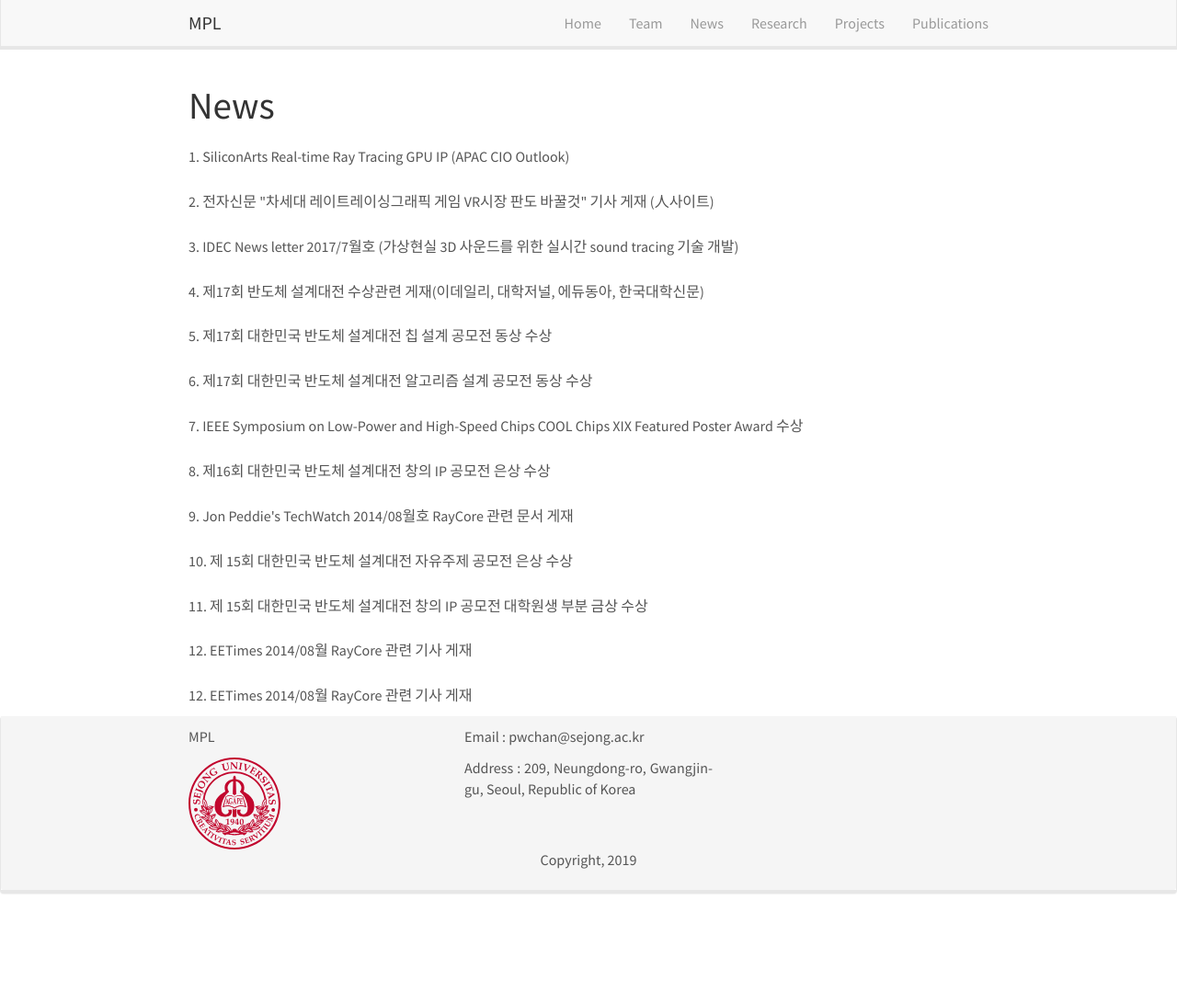
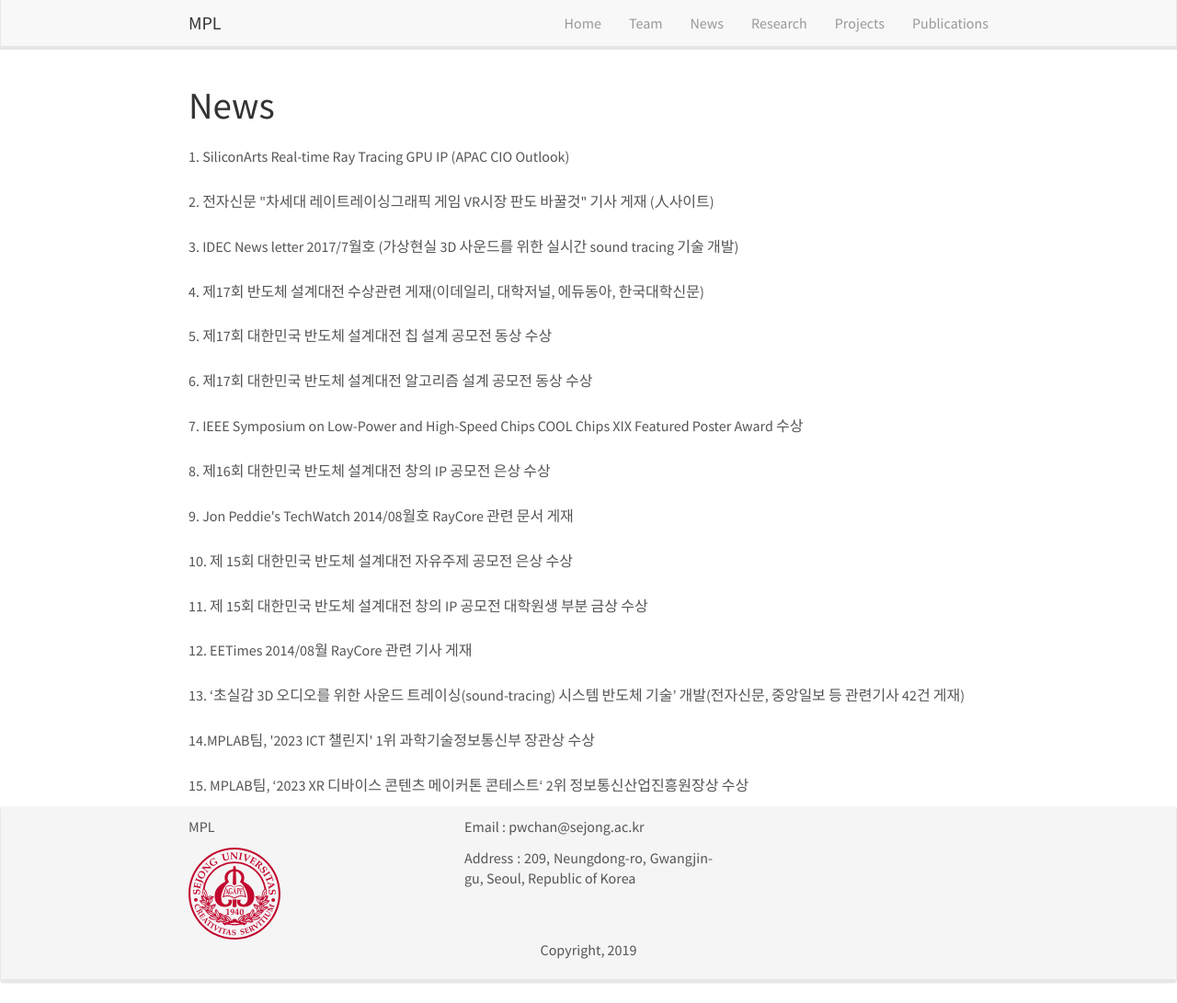
Before and after one commit to MPLRayman/webtest2, a Jekyll site: the page built from _pages/news.html, in a window 1280 px wide and 1091 px high. Shown: the whole window at 92% size. Built offline with Jekyll 4.4.1, drawn with Linux system fonts in a browser that asks for light colours; nearby versions of some CDN libraries.

Commit message:
news change1
test

```diff
--- a/_data/news.yml
+++ b/_data/news.yml
@@ -10,4 +10,6 @@
 - content: 10. 제 15회 대한민국 반도체 설계대전 자유주제 공모전 은상 수상
 - content: 11. 제 15회 대한민국 반도체 설계대전 창의 IP 공모전 대학원생 부분 금상 수상
 - content: 12. EETimes 2014/08월 RayCore 관련 기사 게재
-- content: 12. EETimes 2014/08월 RayCore 관련 기사 게재
+- content: 13. ‘초실감 3D 오디오를 위한 사운드 트레이싱(sound-tracing) 시스템 반도체 기술’ 개발(전자신문, 중앙일보 등 관련기사 42건 게재)
+- content: 14.MPLAB팀, '2023 ICT 챌린지' 1위 과학기술정보통신부 장관상 수상
+- content: 15. MPLAB팀, ‘2023 XR 디바이스 콘텐츠 메이커톤 콘테스트‘ 2위 정보통신산업진흥원장상 수상
```
